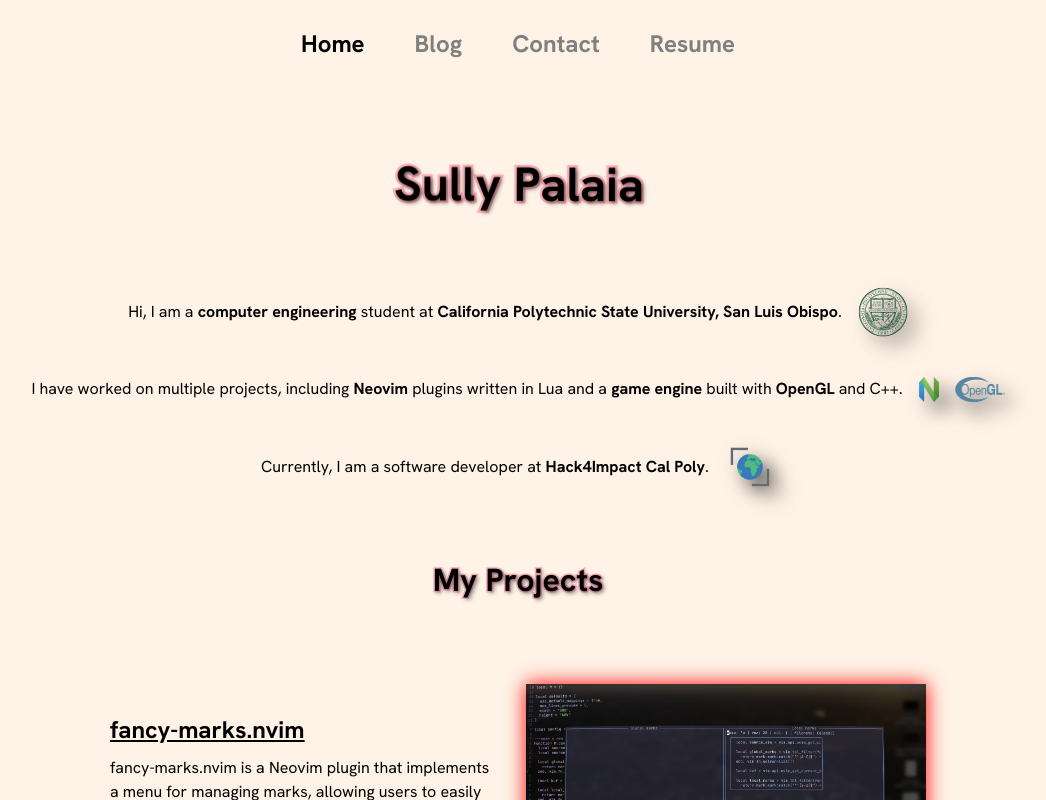
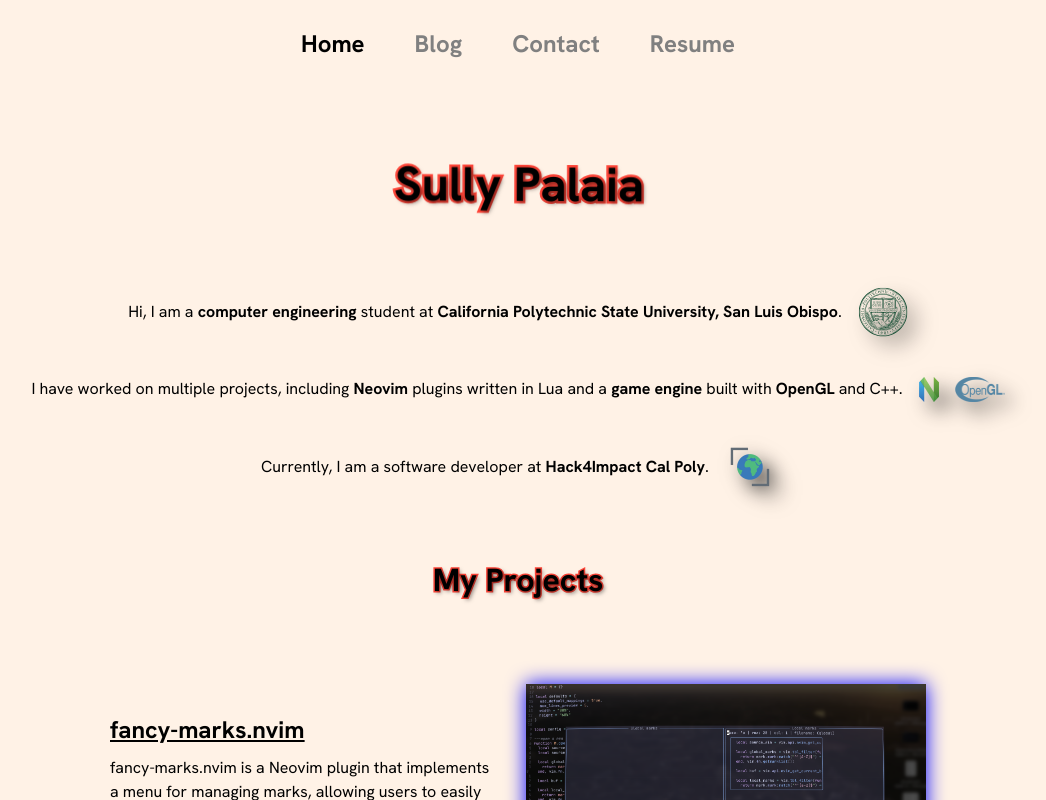
Before and after one commit to sullypalaia/sullypalaia.dev, a Next.js app: page / in a window 1280 px wide. Shown: the top 800 px of the page, without its empty margins (122-1168 px from the left). Built offline with nearby package versions, Linux system fonts and the light colour scheme.

Commit message:
update coloring

```diff
--- a/src/styles/navbar.module.css
+++ b/src/styles/navbar.module.css
@@ -37,6 +37,6 @@
 
 /*links being hovered over*/
 .navbar a:hover {
-  color: #ff7875;
+  color: #ff4538;
   transform: scale(1.1);
 }
--- a/src/styles/page.module.css
+++ b/src/styles/page.module.css
@@ -6,7 +6,7 @@
   font-size: 3rem;
   text-shadow: 2px 2px 4px rgba(0, 0, 0, 0.5);
   font-weight: bold;
-  -webkit-text-stroke: 5px #ffb0b9;
+  -webkit-text-stroke: 5px #ff4538;
   paint-order: stroke fill;
 }
 
@@ -51,7 +51,7 @@
   margin-top: 5%;
   font-size: 2rem;
   text-shadow: 2px 2px 4px rgba(0, 0, 0, 0.5);
-  -webkit-text-stroke: 3px #ffb0b9;
+  -webkit-text-stroke: 3px #ff4538;
   paint-order: stroke fill;
   font-weight: bold;
 }
@@ -92,7 +92,7 @@
 }
 
 .project1_image {
-  filter: drop-shadow(0px 0px 10px rgba(255.0, 0.0, 0.0, 1.0));
+  filter: drop-shadow(0px 0px 10px rgba(0.0, 0.0, 255.0, 1.0));
   transition: transform 0.3s ease-in-out;
 }
 
```
